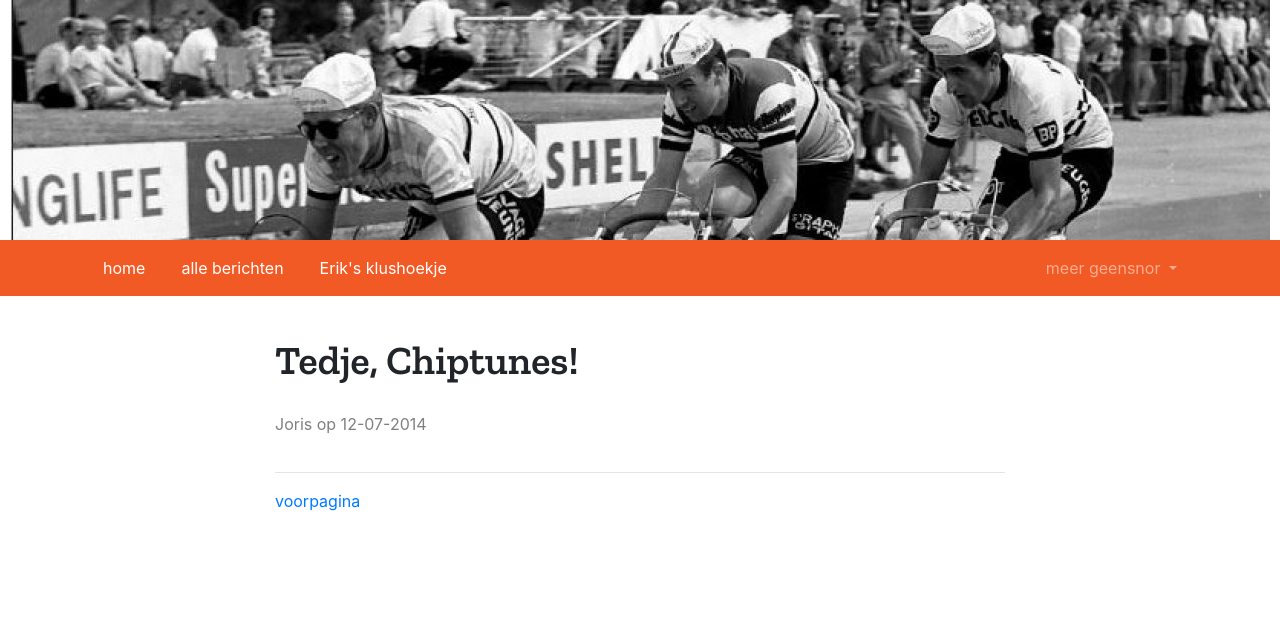
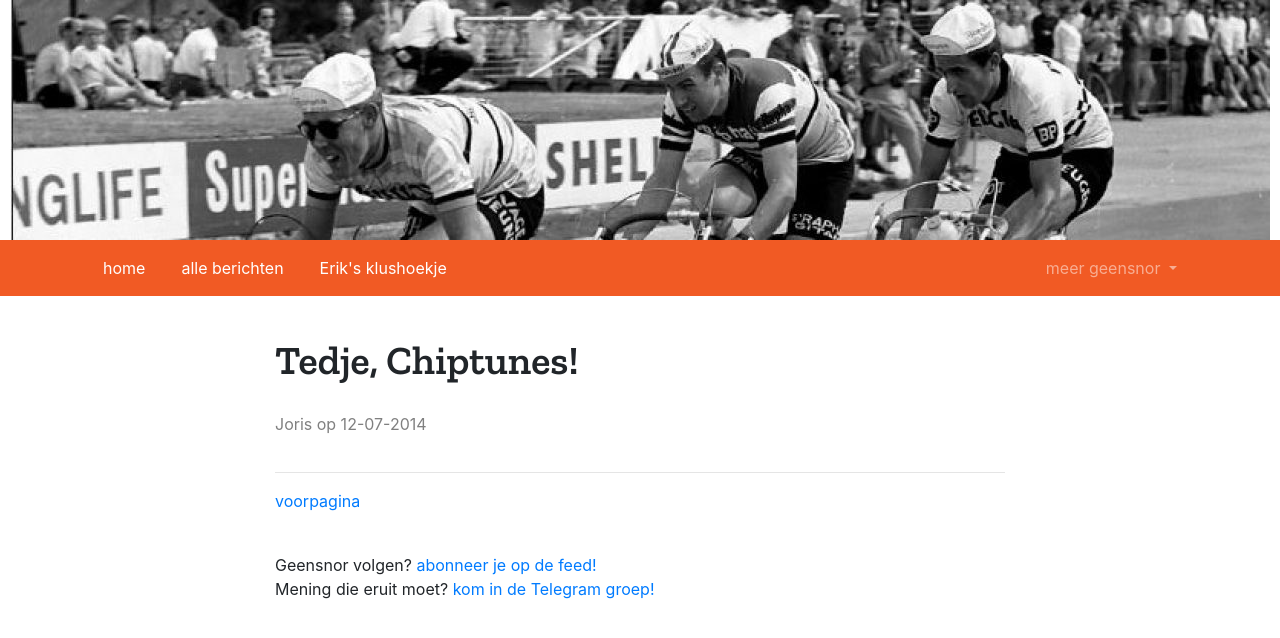
Before and after one commit to geensnor/geensnor.nl, a Jekyll site: the page built from _posts/2014-07-12-tedje-chiptunes.md, in a window 1280 px wide. Shown: the top 638 px of the page. Built offline with Jekyll 4.4.1, drawn with Linux system fonts in a browser that asks for light colours.

Commit message:
footer opgefluft

```diff
--- a/_includes/footer.html
+++ b/_includes/footer.html
@@ -1,4 +1,10 @@
 <footer>
+  <div class="row justify-content-center">
+    <div class="col-md-8 content-container">
+      Geensnor volgen? <a href="feed.xml">abonneer je op de feed!</a><br>
+      Mening die eruit moet? <a href="https://t.me/geensnor">kom in de Telegram groep!</a>
+    </div>
+  </div>
 
 
 </footer>
--- a/_layouts/default.html
+++ b/_layouts/default.html
@@ -13,8 +13,9 @@
         {{ content }}
       </div>
     </div>
+
+    {%- include footer.html -%}
   </div>
-  {%- include footer.html -%}
 </body>
 
 </html>
```
